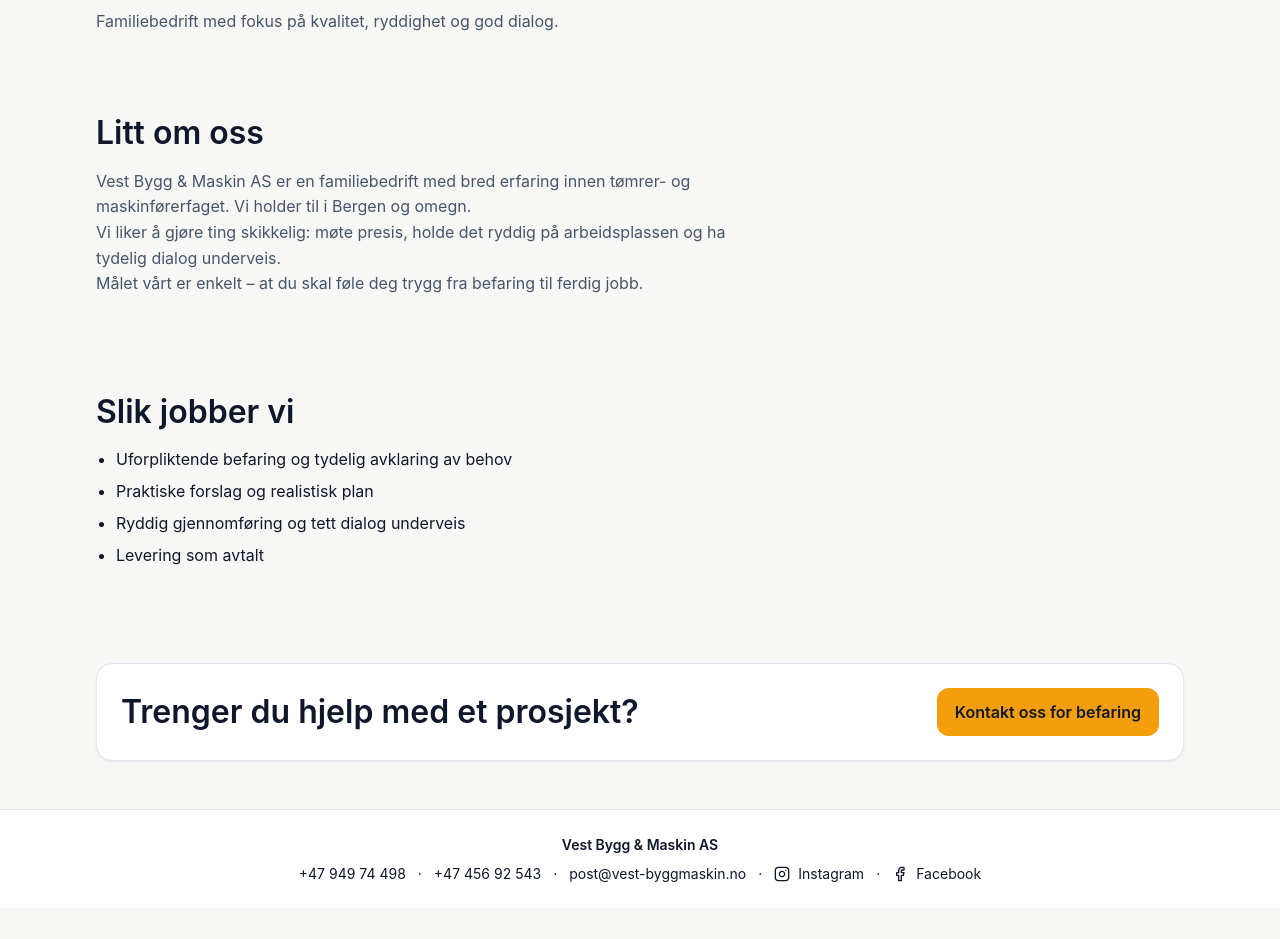
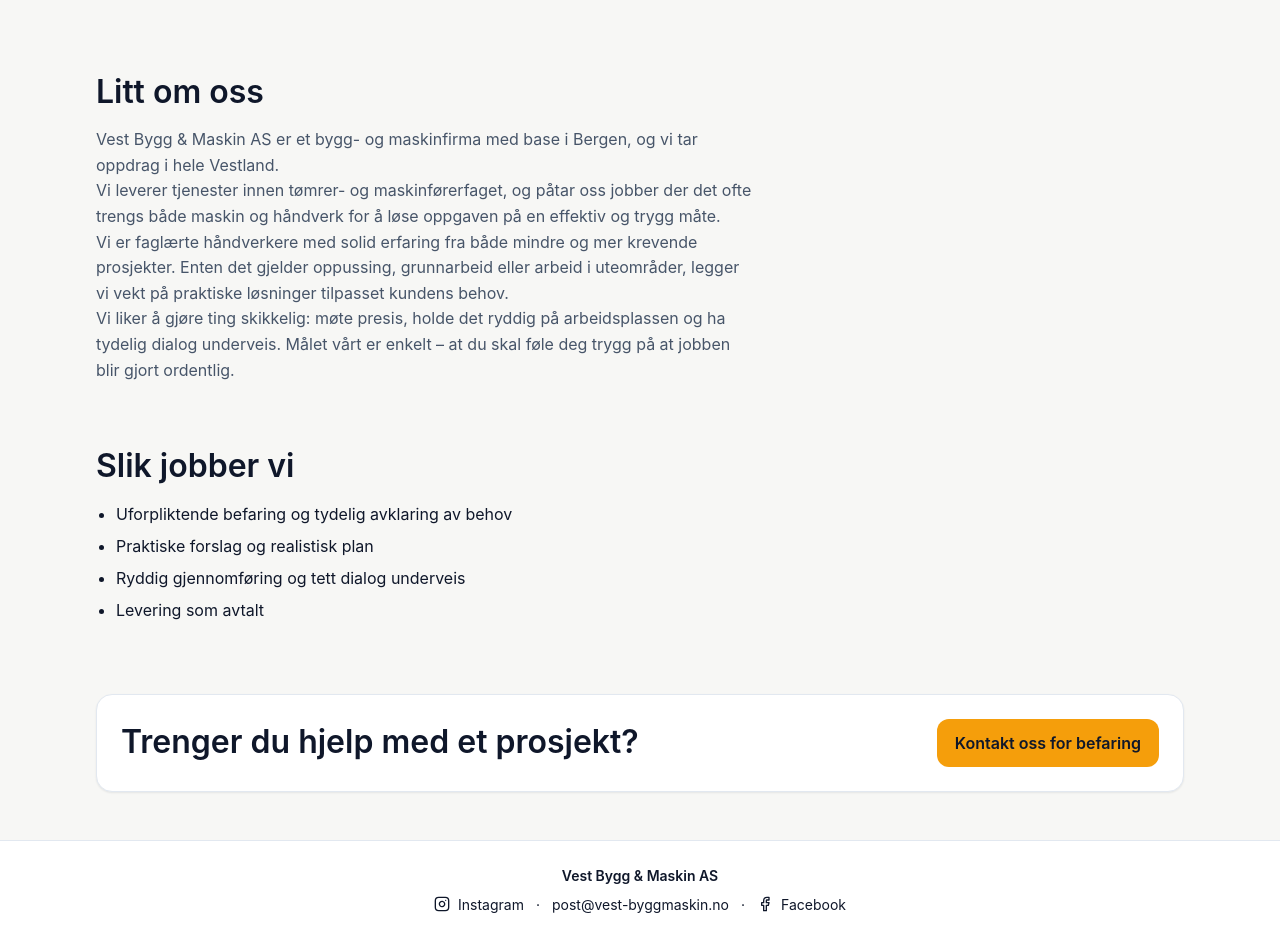
Before and after one commit to JarleHalden/Vest-Byggmaskin, a React (Vite) app: page /om in a window 1280 px wide. Shown: the part 180-1119 px from the top of the page. Before the commit the page ends 1088 px from the top, so only its background shows below. Built offline with nearby package versions, Linux system fonts and the light colour scheme.

Commit message:
oppdateringer etter samtale m/tobias

```diff
--- a/src/components/Footer.tsx
+++ b/src/components/Footer.tsx
@@ -18,27 +18,6 @@
           <div className="font-semibold">Vest Bygg & Maskin AS</div>
           <div className="mt-2 flex flex-wrap items-center justify-center gap-x-3 gap-y-1">
             <a
-              className="hover:underline"
-              href="tel:+4794974498"
-            >
-              +47 949 74 498
-            </a>
-            <span aria-hidden="true">·</span>
-            <a
-              className="hover:underline"
-              href="tel:+4745692543"
-            >
-              +47 456 92 543
-            </a>
-            <span aria-hidden="true">·</span>
-            <a
-              className="hover:underline"
-              href="mailto:post@vest-byggmaskin.no"
-            >
-              post@vest-byggmaskin.no
-            </a>
-            <span aria-hidden="true">·</span>
-            <a
               aria-label="Instagram"
               className="inline-flex items-center gap-2 hover:underline"
               href="https://www.instagram.com/vest.byggmaskin.as/"
@@ -47,6 +26,13 @@
             >
               <Instagram size={16} />
               Instagram
+            </a>
+            <span aria-hidden="true">·</span>
+            <a
+              className="hover:underline"
+              href="mailto:post@vest-byggmaskin.no"
+            >
+              post@vest-byggmaskin.no
             </a>
             <span aria-hidden="true">·</span>
             <a
--- a/src/components/ui/PageHeader.tsx
+++ b/src/components/ui/PageHeader.tsx
@@ -4,11 +4,16 @@
 type PageHeaderProps = {
   title: string;
   subtitle: string;
+  className?: string;
 };
 
-export default function PageHeader({ title, subtitle }: PageHeaderProps) {
+export default function PageHeader({
+  title,
+  subtitle,
+  className = "",
+}: PageHeaderProps) {
   return (
-    <Section spacing="tight">
+    <Section spacing="tight" className={className}>
       <Container>
         <div className="max-w-[var(--measure)]">
           <h1 className="heading-1">{title}</h1>
--- a/src/pages/About.tsx
+++ b/src/pages/About.tsx
@@ -8,28 +8,37 @@
     <>
       <PageHeader
         title="Om Vest Bygg & Maskin"
-        subtitle="Familiebedrift med fokus på kvalitet, ryddighet og god dialog."
+        subtitle=""
+        className="md:py-6 lg:py-8"
       />
 
-      <Section spacing="tight" className="-mt-4">
+      <Section spacing="tight" className="-mt-4 md:-mt-6 lg:-mt-8">
         <Container>
           <div className="max-w-[var(--measure)]">
             <h2 className="heading-2">Litt om oss</h2>
             <p className="body-text mt-4">
-              Vest Bygg & Maskin AS er en familiebedrift med bred erfaring innen
-              tømrer- og maskinførerfaget. Vi holder til i Bergen og omegn.
+              Vest Bygg & Maskin AS er et bygg- og maskinfirma med base i
+              Bergen, og vi tar oppdrag i hele Vestland.
+              <br />
+              Vi leverer tjenester innen tømrer- og maskinførerfaget, og påtar
+              oss jobber der det ofte trengs både maskin og håndverk for å løse
+              oppgaven på en effektiv og trygg måte.
+              <br />
+              Vi er faglærte håndverkere med solid erfaring fra både mindre og
+              mer krevende prosjekter. Enten det gjelder oppussing, grunnarbeid
+              eller arbeid i uteområder, legger vi vekt på praktiske løsninger
+              tilpasset kundens behov.
               <br />
               Vi liker å gjøre ting skikkelig: møte presis, holde det ryddig på
-              arbeidsplassen og ha tydelig dialog underveis.
-              <br />
-              Målet vårt er enkelt – at du skal føle deg trygg fra befaring til
-              ferdig jobb.
+              arbeidsplassen og ha tydelig dialog underveis. Målet vårt er
+              enkelt – at du skal føle deg trygg på at jobben blir gjort
+              ordentlig.
             </p>
           </div>
         </Container>
       </Section>
 
-      <Section spacing="tight">
+      <Section spacing="tight" className="md:-mt-6 lg:-mt-8">
         <Container>
           <div className="max-w-[var(--measure)]">
             <h2 className="heading-2">Slik jobber vi</h2>
@@ -43,7 +52,7 @@
         </Container>
       </Section>
 
-      <Section spacing="tight">
+      <Section spacing="tight" className="md:-mt-4 lg:-mt-6">
         <Container>
           <div className="flex flex-col gap-4 rounded-2xl border border-[var(--color-border)] bg-[var(--color-surface)] p-6 shadow-[var(--shadow-subtle)] sm:flex-row sm:items-center sm:justify-between">
             <h2 className="heading-2">Trenger du hjelp med et prosjekt?</h2>
--- a/src/pages/Home.tsx
+++ b/src/pages/Home.tsx
@@ -3,7 +3,7 @@
 import ServiceCard from "../components/ServiceCard";
 import Slideshow from "../components/Slideshow";
 import { Link } from "react-router-dom";
-import { Hammer, Shovel, Wrench } from "lucide-react";
+import { Hammer, Shovel, Trees } from "lucide-react";
 
 // Placeholder images - replace these URLs with your actual images when ready
 // To use your own images, uncomment the imports below and comment out the placeholder URLs
@@ -95,9 +95,9 @@
               imageAlt="Grunnarbeid og maskin tjenester"
             />
             <ServiceCard
-              title="Drift & Vedlikehold"
-              description="Brøyting og løpende vedlikehold for private og næring gjennom hele året."
-              icon={Wrench}
+              title="Hage & uteområder"
+              description="Rydding, grunnarbeid og utbedring av uteområder – når det trengs både maskin og håndverk."
+              icon={Trees}
               image={serviceDriftImage}
               imageAlt="Drift og vedlikehold tjenester"
             />
--- a/src/pages/Services.tsx
+++ b/src/pages/Services.tsx
@@ -92,7 +92,6 @@
                 >
                   post@vest-byggmaskin.no
                 </a>
-                <span className="text-[var(--color-muted)]">·</span>
               </div>
             </div>
             <ButtonLink to="/kontakt">Kontakt oss</ButtonLink>
```
